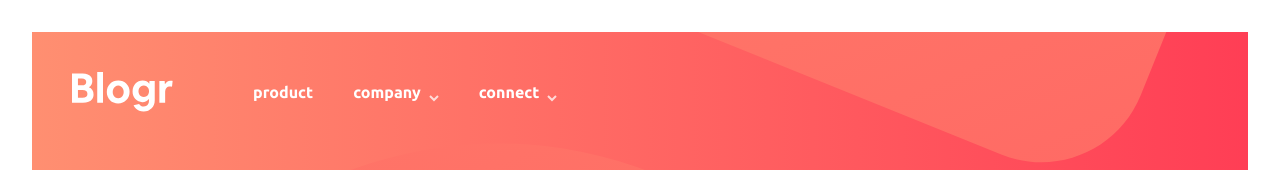
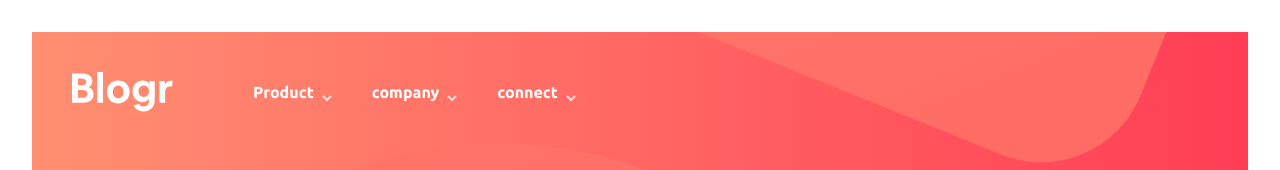
Before and after one commit to sheikhfarook/blogr-landing-page, a React (Vite) app: page / in a window 1280 px wide. Shown: the top 170 px of the page. Built offline with nearby package versions, Linux system fonts and the light colour scheme.

Commit message:
update product.jsx file

```diff
--- a/src/components/header/menu.jsx/product.jsx
+++ b/src/components/header/menu.jsx/product.jsx
@@ -1,9 +1,46 @@
+import {
+  Menu,
+  MenuButton,
+  MenuList,
+  MenuItem,
+  MenuItemOption,
+  MenuGroup,
+  MenuOptionGroup,
+  MenuDivider,
+} from "@chakra-ui/react";
+
+import arrow from "../../../assets/icon-arrow-light.svg";
+
 const Product = () => {
   return (
     <div>
       <div>
-        <div>product</div>
-        <div></div>
+        <div>
+          <Menu>
+            <MenuButton _hover={{ textDecoration: "underline" }}>
+              <div className="flex place-items-end  gap-2">
+                <div>Product</div>
+                <div>
+                  <img className="mb-0.5" src={arrow} alt="" />
+                </div>
+              </div>
+            </MenuButton>
+            <MenuList
+              color="black"
+              fontWeight="400"
+              py="10"
+              px="5"
+              minWidth="13rem"
+              mt="2rem"
+              ml="-1.5rem">
+              <MenuItem className="hover:font-[700]"> Overview </MenuItem>
+              <MenuItem className="hover:font-[700]">Pricing</MenuItem>
+              <MenuItem className="hover:font-[700]"> Marketplace</MenuItem>
+              <MenuItem className="hover:font-[700]">Features</MenuItem>
+              <MenuItem className="hover:font-[700]">Integrations</MenuItem>
+            </MenuList>
+          </Menu>
+        </div>
       </div>
     </div>
   );
```
